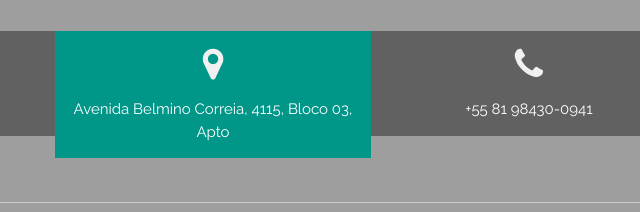
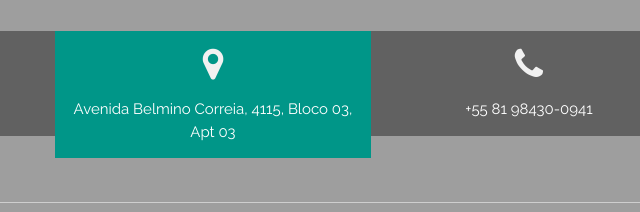
Before and after one commit to italomateus500/Portif-lio, a plain HTML site: page Index.html in a window 1280 px wide. Shown: the part 1165-1377 px from the top of the page, 577-1217 px from the left. Drawn offline with nearby package versions, Linux system fonts and the light colour scheme.

Commit message:
MODIFICAÇÃO DE ENDEREÇO

```diff
--- a/Index.html
+++ b/Index.html
@@ -112,7 +112,7 @@ body,h1,h2,h3,h4,h5,h6 {font-family: "Raleway", sans-serif}
       </div>
       <div class="w3-third w3-teal">
         <p><i class="fa fa-map-marker w3-xxlarge w3-text-light-grey"></i></p>
-        <p>Avenida Belmino Correia, 4115, Bloco 03, Apto</p>
+        <p>Avenida Belmino Correia, 4115, Bloco 03, Apt 03</p>
       </div>
       <div class="w3-third w3-dark-grey">
         <p><i class="fa fa-phone w3-xxlarge w3-text-light-grey"></i></p>
```
